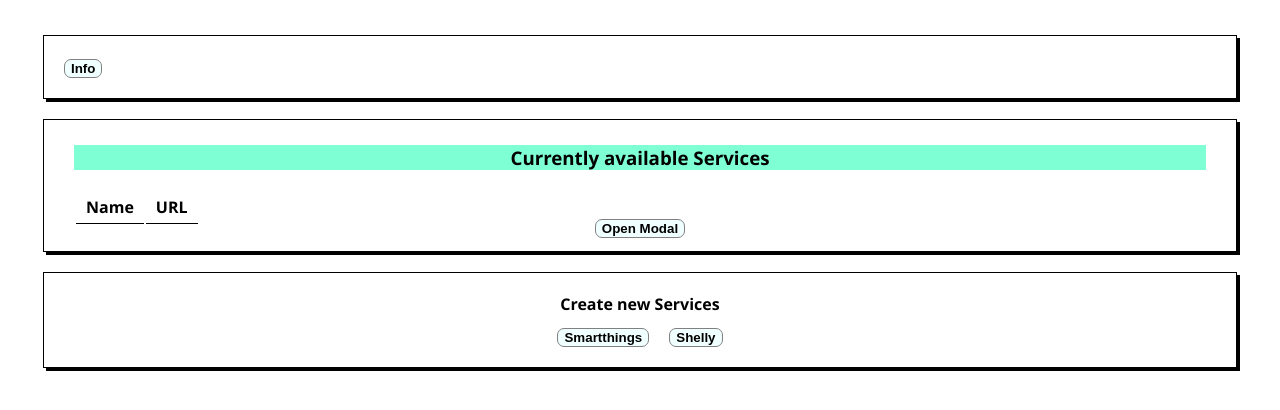
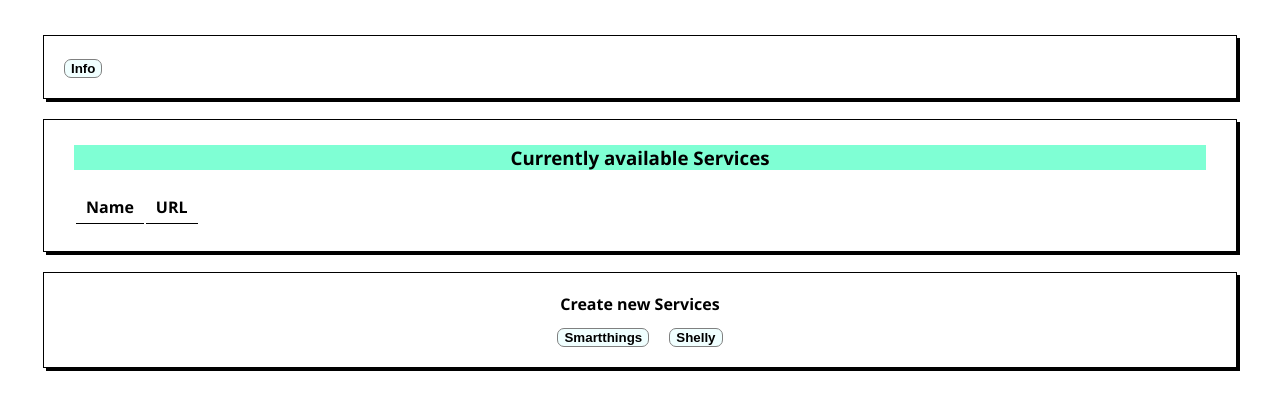
Before and after one commit to TBEMSESG/smartthings_mqtt_datalink, a website: page frontend/html/index.html in a window 1280 px wide. Shown: the part 198-608 px from the top of the page. Drawn offline with Linux system fonts and the light colour scheme; no server answers.

Commit message:
removed unused open modal button

```diff
--- a/frontend/html/index.html
+++ b/frontend/html/index.html
@@ -96,8 +96,6 @@
   </section>
 
   <div class="overlay hidden"></div>
-  <button class="btn-modal btn-open">Open Modal</button>
-
 
 <script src="index.js"></script>
 </body>
```
